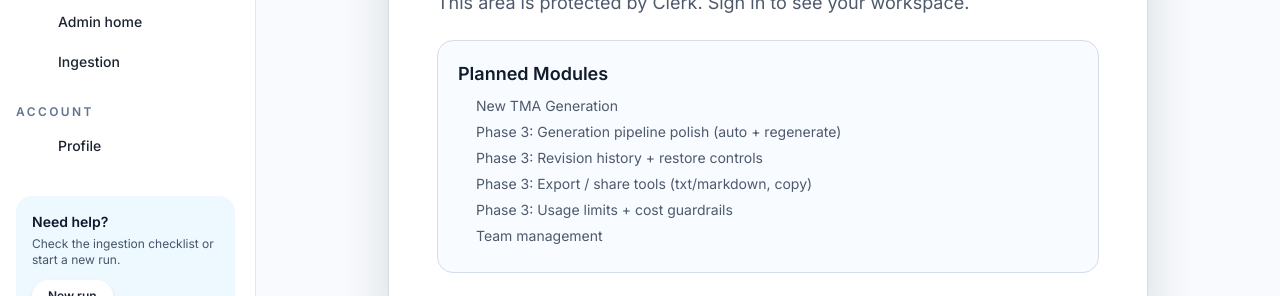
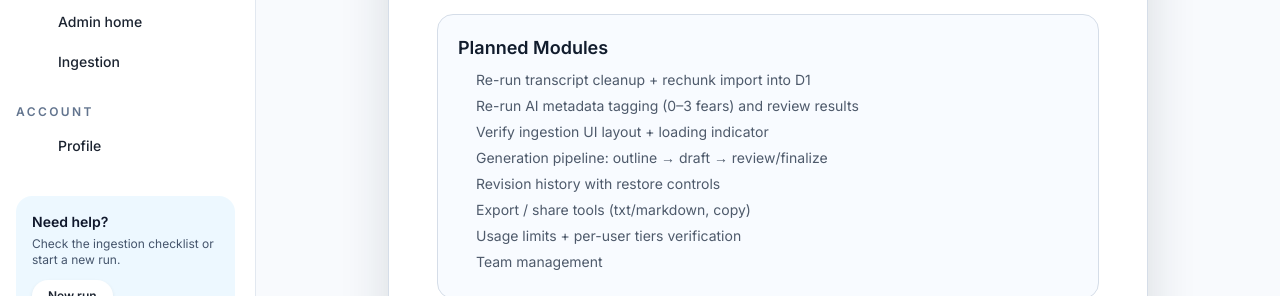
Before and after one commit to kristianjackson/tma_generator, a Next.js app: page /dashboard in a window 1280 px wide. Shown: the part 452-748 px from the top of the page. Built offline with nearby package versions, Linux system fonts and the light colour scheme; no server answers; sample sign-in values are in the browser's storage; some icons are missing.

Commit message:
Update dashboard next steps

```diff
--- a/app/(app)/dashboard/page.tsx
+++ b/app/(app)/dashboard/page.tsx
@@ -10,11 +10,13 @@ export default function DashboardPage() {
         <div className="card">
           <h2>Planned Modules</h2>
           <ul>
-            <li>New TMA Generation</li>
-            <li>Phase 3: Generation pipeline polish (auto + regenerate)</li>
-            <li>Phase 3: Revision history + restore controls</li>
-            <li>Phase 3: Export / share tools (txt/markdown, copy)</li>
-            <li>Phase 3: Usage limits + cost guardrails</li>
+            <li>Re-run transcript cleanup + rechunk import into D1</li>
+            <li>Re-run AI metadata tagging (0–3 fears) and review results</li>
+            <li>Verify ingestion UI layout + loading indicator</li>
+            <li>Generation pipeline: outline → draft → review/finalize</li>
+            <li>Revision history with restore controls</li>
+            <li>Export / share tools (txt/markdown, copy)</li>
+            <li>Usage limits + per-user tiers verification</li>
             <li>Team management</li>
           </ul>
         </div>
```
